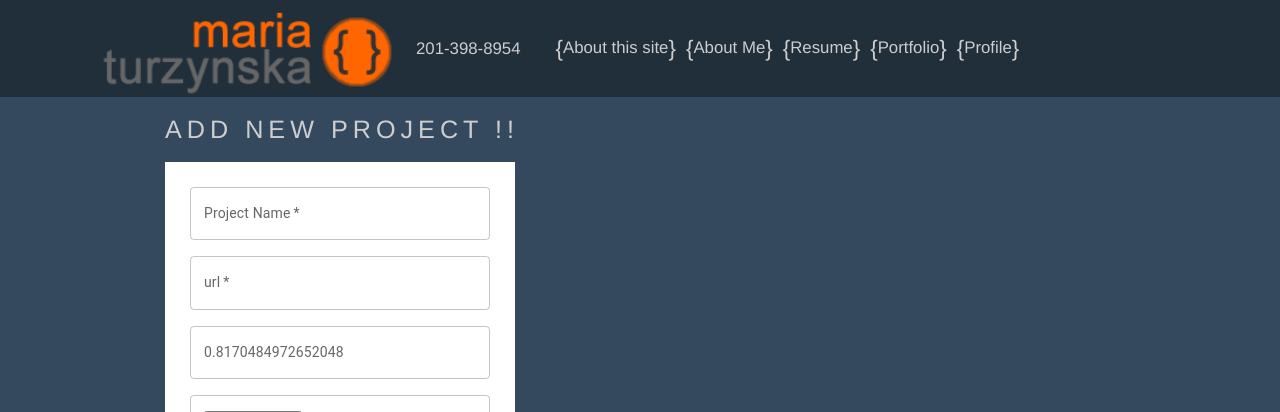
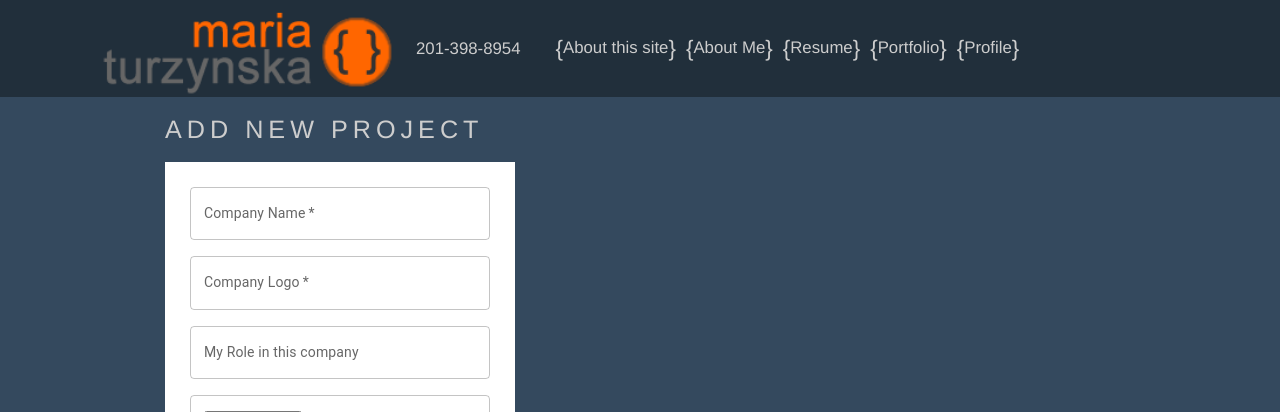
Before and after one commit to mturzynskanj/mt-portfolio-2023-vite, a React (Vite) app: page /addNewProject in a window 1280 px wide. Shown: the top 412 px of the page. Built offline with nearby package versions, Linux system fonts and the light colour scheme.

Commit message:
Updated Labels on Add Project Page

```diff
--- a/src/pages/AddNewProject.jsx
+++ b/src/pages/AddNewProject.jsx
@@ -119,23 +119,23 @@ const AddNewProject = () => {
 
   return (
     <section className="page">
-      <h2>Add New Project !!</h2>
+      <h2>Add New Project </h2>
       <form onSubmit={onSubmit}>
         <Grid container spacing={2}>
           <Grid item>
             <CustomInput
               name="name"
-              label={"Project Name"}
+              label={"Company Name"}
               handleChange={handleChange}
             />
           </Grid>
           <Grid item>
-            <CustomInput name="url" label={"url"} handleChange={handleChange} />
+            <CustomInput name="url" label={'Company Logo'} handleChange={handleChange} />
           </Grid>
           <Grid item>
             <CustomTextArea
               name="information"
-              label={Math.random()}
+              label={'My Role in this company'}
               handleChange={handleChange}
             />
           </Grid>
```
Also changed, not shown: 1 other file (tests, documents, lock files or other folders).
